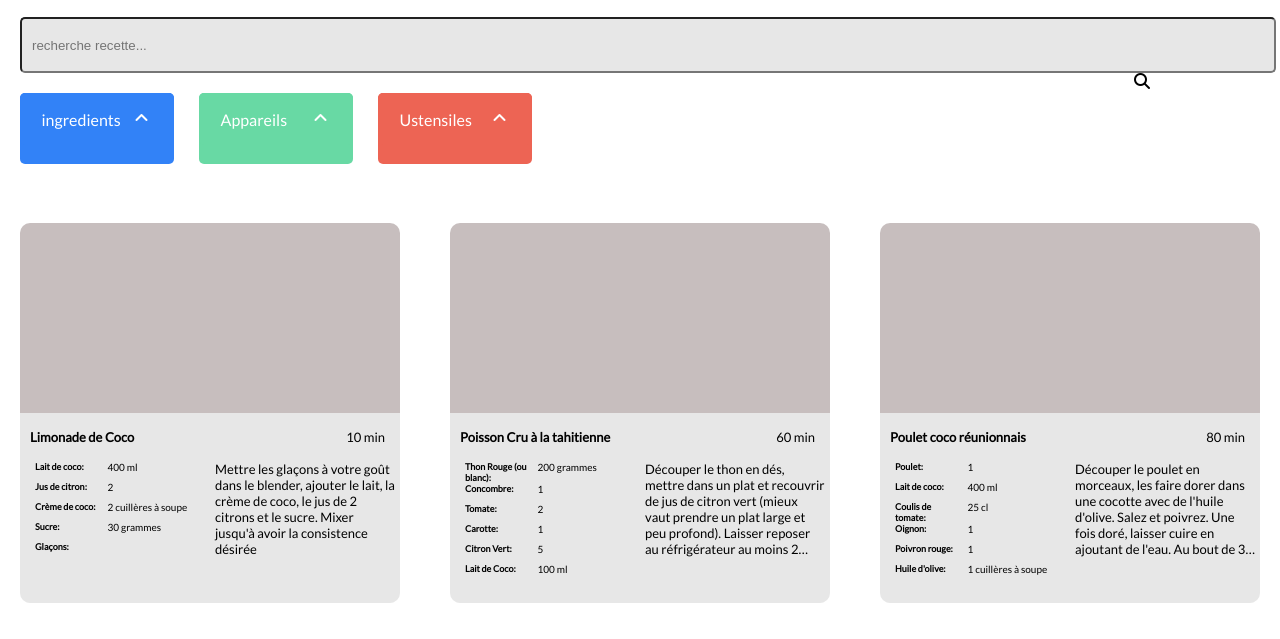
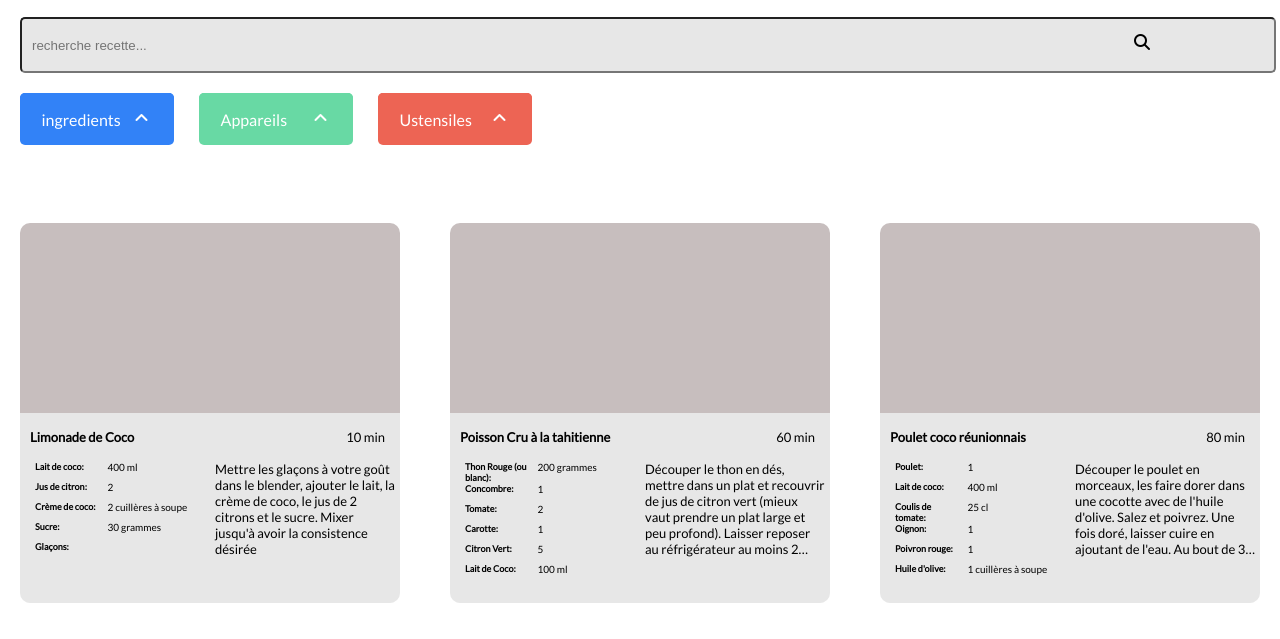
Before and after one commit to kenuhn/projet-9-moteurRecherch, a website: page index.html in a window 1280 px wide. Shown: the part 161-800 px from the top of the page. Drawn offline with Linux system fonts and the light colour scheme.

Commit message:
oublie du px sur les propriétés css

```diff
--- a/css/style.css
+++ b/css/style.css
@@ -38,7 +38,7 @@
 .fa-magnifying-glass{
     position: absolute;
     right: 130px;
-    top: 195;
+    top: 195px;
 }
 
 /*recherche par mots clés ou tag*/
@@ -58,7 +58,7 @@
 .contenant-mot-clés{
     color: white;
     margin-right: 25px;
-    height: 50;
+    height: 50px;
     border-radius: 5px;
 }
 
```
